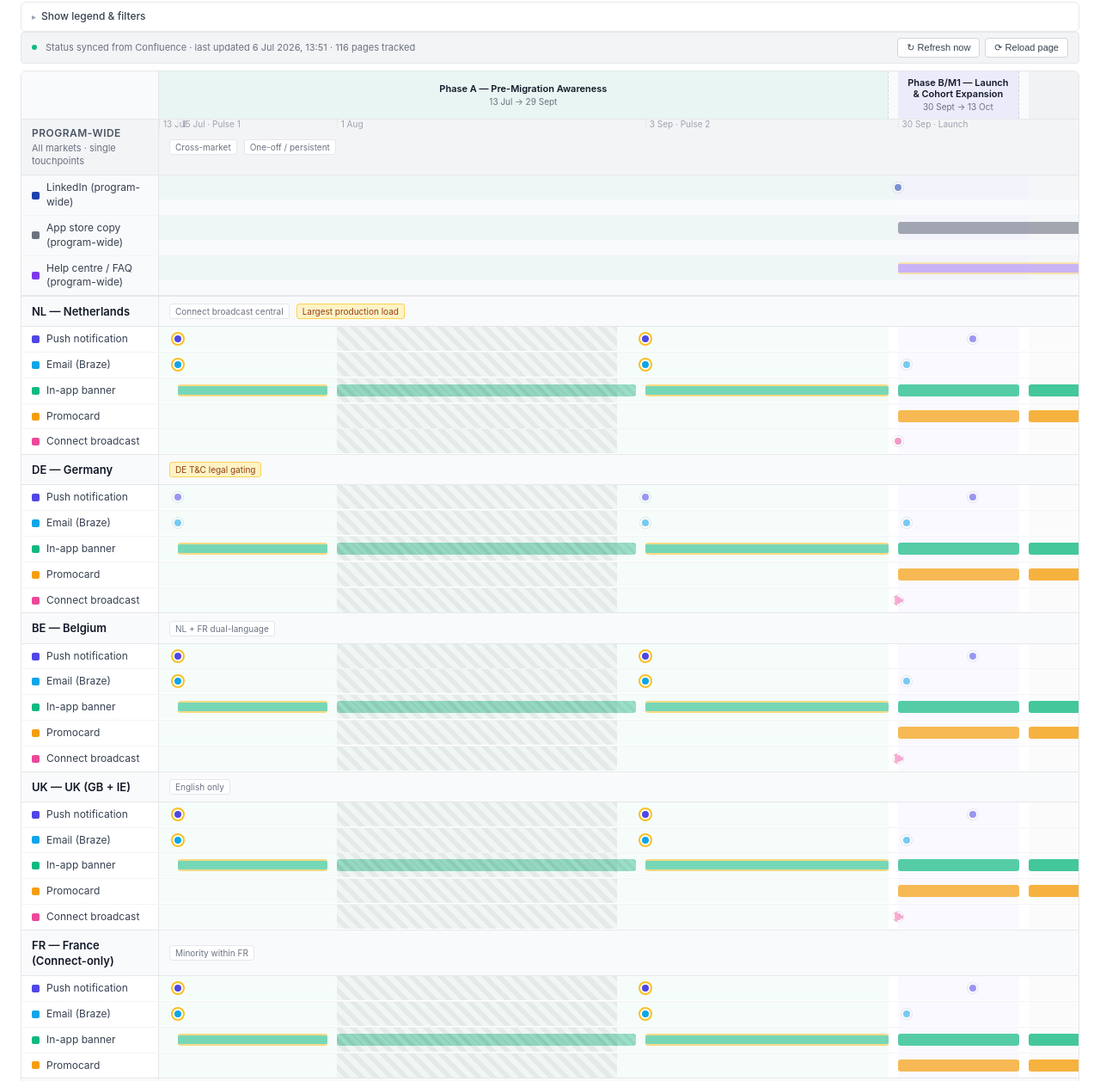
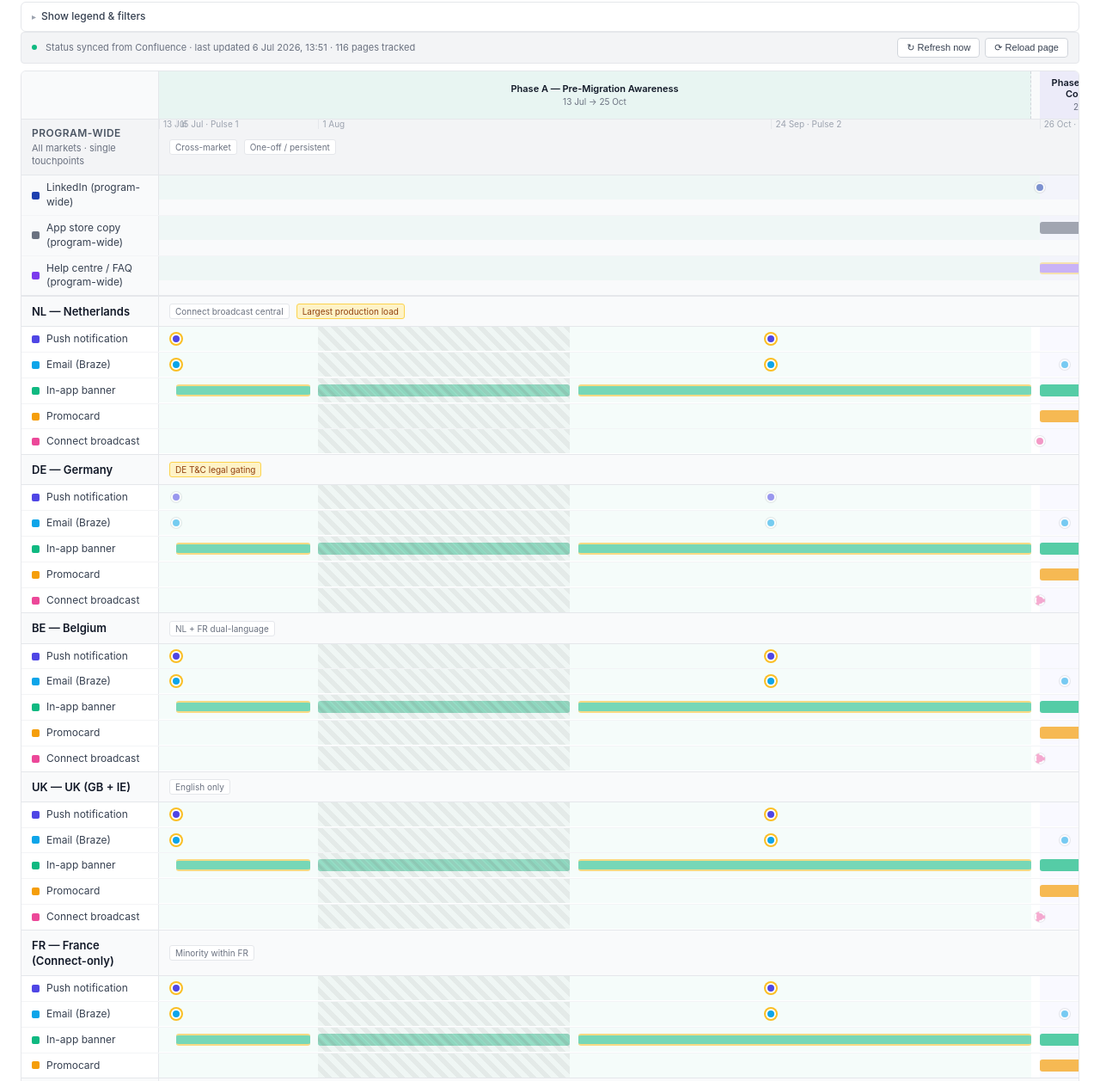
Before and after one commit to dcbrigham/one-account-timeline, a website: page index.html in a window 1280 px wide. Shown: the part 265-1522 px from the top of the page at 86% size. Drawn offline with Linux system fonts and the light colour scheme.

Commit message:
Update index.html

```diff
--- a/index.html
+++ b/index.html
@@ -189,7 +189,7 @@ body { padding: 20px 24px 40px; }
 
 <div class="header">
   <h1>One Account migration — campaign timeline</h1>
-  <div class="tagline">A live view of every comm scheduled across the migration window (13 Jul 2026 → 31 Mar 2027). Statuses sync daily from Confluence.</div>
+  <div class="tagline">A live view of every comm scheduled across the migration window (13 Jul 2026 → 30 Apr 2027). Statuses sync daily from Confluence.</div>
 </div>
 
 <section class="snapshot" aria-label="Stakeholder snapshot">
@@ -289,13 +289,13 @@ body { padding: 20px 24px 40px; }
   <summary>How to read this chart</summary>
   <div class="disclosure-body footnote-block">
     <div style="font-size: 11px; color: #6b7280; line-height: 1.5;">
-      Each market row shows the campaign cadence per channel. Circles are discrete moments (a push send, an email send, a broadcast). Bars are continuous (in-app banner, Promocard, help centre) — segmented to show how the content pack changes between phases and movements. Phase B uses 4 push notifications + 3 emails per market — one push and one email in M1 (launch), two pushes and one email in M2 (benefit-led then deadline-led), one email and one push in M3 (escalation). Each wave narrows to non-converters. The diagonal-striped band is the August dead zone — no new comms ship, but the in-app banner stays live with the &ldquo;Coming 30 September&rdquo; holding state. The red vertical line marks today.
+      Each market row shows the campaign cadence per channel. Circles are discrete moments (a push send, an email send, a broadcast). Bars are continuous (in-app banner, Promocard, help centre) — segmented to show how the content pack changes between phases and movements. Phase B uses 4 push notifications + 3 emails per market — one push and one email in M1 (launch), two pushes and one email in M2 (benefit-led then deadline-led), one email and one push in M3 (escalation). Each wave narrows to non-converters. The diagonal-striped bands are the two dead zones — August (HCP summer holiday) and 21 Dec → 3 Jan (Christmas / New Year). No new comms ship in either window, but the in-app banner stays live with &ldquo;Coming 26 October&rdquo; (in August) and the M2 content pack (over Christmas). The red vertical line marks today.
     </div>
-    <div class="footnote"><strong>Phase A scope.</strong> Phase A uses only push, email, and in-app banner. No Promocard, Connect broadcast, LinkedIn, or app store presence in Phase A. Pulse 1 (~15 Jul) lands before HCPs check out for August; Pulse 2 (~3 Sep) is the post-holiday reintroduction with deadline foreshadowing.</div>
+    <div class="footnote"><strong>Phase A scope.</strong> Phase A uses only push, email, and in-app banner. No Promocard, Connect broadcast, LinkedIn, or app store presence in Phase A. Pulse 1 (~15 Jul) lands before HCPs check out for August; Pulse 2 (24 Sep) confirms the 26 October launch and sets expectations — deliberately late enough to clear the busy early-September comms period, and close enough to launch that recall holds.</div>
     <div class="footnote"><strong>Movement 3 note.</strong> Movement 3 messaging carries both consequence framing (&ldquo;you'll lose access if you don't migrate&rdquo;) and recovery information (&ldquo;here's what creating a new account will look like&rdquo;). This seeds Phase C so the cutoff isn't a surprise.</div>
     <div class="footnote"><strong>Phase C scope.</strong> Phase C is CS-led and reactive — no scheduled push, email, broadcast, or Promocard. The active surfaces are the in-app &ldquo;locked-out&rdquo; message (visible to users who attempt to log in with old credentials) and the help-centre article / public FAQ (live throughout Phase B as a passive seed, promoted in M3, featured in C). Push/email/Promocard/broadcast lanes are intentionally empty in Phase C.</div>
     <div class="footnote"><strong>Cancelled campaigns.</strong> Campaigns marked as cancelled appear muted with a red strikethrough (markers) or hashed pattern (bars). The tooltip surfaces the cancellation reason. Toggle &ldquo;Hide cancelled&rdquo; in the filter bar to remove them from view entirely.</div>
-    <div class="footnote"><strong>Placeholder dates.</strong> Pulse 1 (15 Jul) and Pulse 2 (3 Sep) are working dates. Phase C end (31 Mar 2027) covers the Q1 retro window — adjust if the wrap-up timeline differs.</div>
+    <div class="footnote"><strong>Placeholder dates.</strong> Pulse 1 (~15 Jul) and Pulse 2 (24 Sep) are working dates. Launch (26 Oct 2026) is the optimistic go-live; cutoff (31 Jan 2027) is the working end-of-Phase-B date. Phase C end (30 Apr 2027) covers the ~3-month post-cutoff recovery window — adjust if the wrap-up timeline differs.</div>
   </div>
 </details>
 
@@ -304,12 +304,14 @@ body { padding: 20px 24px 40px; }
 <script>
 // ---------- Data ----------
 const START = new Date('2026-07-13'); // Monday — Phase A Pulse 1 ships ~15 Jul
-const END = new Date('2027-03-31');
-const TOTAL_DAYS = Math.round((END - START) / 86400000); // 261
-const LAUNCH_DAY = 79;  // 30 September 2026 — Phase B Movement 1 begins
-const CUTOFF_DAY = 171; // 31 December 2026 — Phase B ends, Phase C begins
+const END = new Date('2027-04-30');
+const TOTAL_DAYS = Math.round((END - START) / 86400000); // 291
+const LAUNCH_DAY = 105; // 26 October 2026 — Phase B Movement 1 begins
+const CUTOFF_DAY = 202; // 31 January 2027 — Phase B ends, Phase C begins
 const AUGUST_START = 19; // 1 Aug
 const AUGUST_END = 49;   // 31 Aug
+const CHRISTMAS_START = 161; // Mon 21 Dec 2026 — start of Xmas dead zone
+const CHRISTMAS_END = 174;   // Sun 3 Jan 2027 — end of Xmas dead zone
 
 function dayOf(date) { return Math.round((new Date(date) - START) / 86400000); }
 function pct(day) {
@@ -353,11 +355,11 @@ function renderTodayLine(track, opts) {
 }
 
 const movements = [
-  { id: 'a',  name: 'Phase A — Pre-Migration Awareness',      startDay: 0,   endDay: 78,  color: 'rgba(16,185,129,0.07)' },
-  { id: 'm1', name: 'Phase B/M1 — Launch & Cohort Expansion', startDay: 79,  endDay: 92,  color: 'rgba(79,70,229,0.08)' },
-  { id: 'm2', name: 'Phase B/M2 — Active Campaign',           startDay: 93,  endDay: 140, color: 'rgba(0,0,0,0.03)' },
-  { id: 'm3', name: 'Phase B/M3 — Escalation',                startDay: 141, endDay: 171, color: 'rgba(220,38,38,0.07)' },
-  { id: 'c',  name: 'Phase C — Post-Cutoff Recovery',         startDay: 172, endDay: 261, color: 'rgba(124,58,237,0.07)' }
+  { id: 'a',  name: 'Phase A — Pre-Migration Awareness',      startDay: 0,   endDay: 104, color: 'rgba(16,185,129,0.07)' },
+  { id: 'm1', name: 'Phase B/M1 — Launch & Cohort Expansion', startDay: 105, endDay: 121, color: 'rgba(79,70,229,0.08)' },
+  { id: 'm2', name: 'Phase B/M2 — Active Campaign',           startDay: 122, endDay: 174, color: 'rgba(0,0,0,0.03)' },
+  { id: 'm3', name: 'Phase B/M3 — Escalation',                startDay: 175, endDay: 202, color: 'rgba(220,38,38,0.07)' },
+  { id: 'c',  name: 'Phase C — Post-Cutoff Recovery',         startDay: 203, endDay: 291, color: 'rgba(124,58,237,0.07)' }
 ];
 
 // User counts and programme-share percentages used to live on each market object
@@ -394,63 +396,63 @@ const programChannels = [
 // (Push1 = benefit-led, Push2 = deadline-led).
 const discreteEvents = {
   a: [
-    { day: 2, label: 'Pulse 1 — Pre-holiday awareness', cohort: 'All in-scope users', purpose: 'Informative only — no action possible yet. "Your app is getting a more secure login on 30 September." Tone: forward-looking, low-pressure. Lands before HCPs check out for August.' },
-    { day: 52, label: 'Pulse 2 — Post-holiday reminder', cohort: 'All in-scope users', purpose: 'Reintroduces the change after August. Foreshadows the deadline. "Welcome back — starting 30 September you\'ll be asked to set up your new login. You\'ll have until [end-of-quarter date] to complete it."' }
+    { day: 2, label: 'Pulse 1 — Pre-holiday awareness', cohort: 'All in-scope users', purpose: 'Informative only — no action possible yet. "Your app is getting a more secure login on 26 October." Tone: forward-looking, low-pressure. Lands before HCPs check out for August.' },
+    { day: 73, label: 'Pulse 2 — Launch confirmed', cohort: 'All in-scope users', purpose: 'Thu 24 Sep 2026. Confirms the 26 October launch and sets expectations. "Your new login goes live on 26 October — here\'s what to expect. You\'ll have until [end-of-January] to set it up." Landing 4.5 weeks pre-launch: past the busy early-September comms wave, close enough that recall holds.' }
   ],
   m1: [
-    { day: 80, label: 'Launch announcement', cohort: 'All Connect-only users', purpose: 'Thu 1 Oct 2026. Launch email: what, why, how. Welcoming, reassuring tone.', channels: ['email'] },
-    { day: 87, label: 'Mid-M1 nudge', cohort: 'All Connect-only users', purpose: 'Thu 8 Oct 2026. Mid-window push reminder. Welcoming, reassuring tone.', channels: ['push'] }
+    { day: 108, label: 'Launch announcement', cohort: 'All Connect-only users', purpose: 'Thu 29 Oct 2026. Launch email: what, why, how. Welcoming, reassuring tone.', channels: ['email'] },
+    { day: 115, label: 'Mid-M1 nudge', cohort: 'All Connect-only users', purpose: 'Thu 5 Nov 2026. Mid-window push reminder. Welcoming, reassuring tone.', channels: ['push'] }
   ],
   m2: [
-    { day: 99, label: 'Benefit-led push (#1)', cohort: 'Non-converters', purpose: 'Tue 20 Oct 2026. Benefit-focused, motivating, action-oriented. First M2 push.', channels: ['push'], pageKeyChannel: 'Push1' },
-    { day: 113, label: 'Benefit case + friction handling', cohort: 'Non-converters', purpose: 'Tue 3 Nov 2026. Longer-form email: benefit case + friction handling. Addresses concerns.', channels: ['email'] },
-    { day: 136, label: 'Deadline-led push (#2)', cohort: 'Non-converters', purpose: 'Thu 26 Nov 2026. Direct, deadline-aware. Bridges into M3 escalation.', channels: ['push'], pageKeyChannel: 'Push2' }
+    { day: 127, label: 'Benefit-led push (#1)', cohort: 'Non-converters', purpose: 'Tue 17 Nov 2026. Benefit-focused, motivating, action-oriented. First M2 push.', channels: ['push'], pageKeyChannel: 'Push1' },
+    { day: 141, label: 'Benefit case + friction handling', cohort: 'Non-converters', purpose: 'Tue 1 Dec 2026. Longer-form email: benefit case + friction handling. Addresses concerns.', channels: ['email'] },
+    { day: 157, label: 'Deadline-led push (#2)', cohort: 'Non-converters', purpose: 'Thu 17 Dec 2026. Direct, deadline-aware. Last comm before the Christmas dead zone. Bridges into M3 escalation.', channels: ['push'], pageKeyChannel: 'Push2' }
   ],
   m3: [
-    { day: 141, label: 'Formal final notice', cohort: 'Non-migrators', purpose: 'Tue 1 Dec 2026. Formal final-notice email. Urgent but supportive. Escalation with consequence + recovery path.', channels: ['email'] },
-    { day: 157, label: 'Last call', cohort: 'Non-migrators', purpose: 'Thu 17 Dec 2026. Last call before holiday wind-down. Direct, deadline-imminent.', channels: ['push'] }
+    { day: 176, label: 'Formal final notice', cohort: 'Non-migrators', purpose: 'Tue 5 Jan 2027. Formal final-notice email — first comm after the Christmas break. Urgent but supportive. Escalation with consequence + recovery path.', channels: ['email'] },
+    { day: 192, label: 'Last call', cohort: 'Non-migrators', purpose: 'Thu 21 Jan 2027. Last call before cutoff. Direct, deadline-imminent.', channels: ['push'] }
   ]
 };
 
 // Continuous bar template (in-app banner has Phase A segments; Promocard is Phase B only)
 const continuousBars = {
   inapp: [
-    { startDay: 2,   endDay: 18,  label: 'Phase A — Pulse 1 banner', movement: 'A',  purpose: 'Pre-holiday awareness banner. Persistent surface. Reads as "A change is coming on 30 September." Includes the "Coming 30 September" holding state for users who try to act early.' },
-    { startDay: 19,  endDay: 51,  label: 'August holding state', movement: 'A', purpose: 'August non-working month. No new active push/email comms, but the banner stays live with "Coming 30 September" content so users who open Connect in August still see it.' },
-    { startDay: 52,  endDay: 78,  label: 'Phase A — Pulse 2 banner', movement: 'A',  purpose: 'Post-holiday reminder banner. Foreshadows the deadline. "Starting 30 September you\'ll be asked to set up your new login."' },
-    { startDay: 79,  endDay: 92,  label: 'M1 content pack', movement: 'M1', purpose: 'Welcoming, reassuring. "Set up your secure login."' },
-    { startDay: 93,  endDay: 140, label: 'M2 content pack', movement: 'M2', purpose: 'Helpful, deadline-aware. Includes deadline date.' },
-    { startDay: 141, endDay: 171, label: 'M3 content pack', movement: 'M3', purpose: 'Direct. Consequence framing + recovery path. Final-week countdown.' },
-    { startDay: 172, endDay: 261, label: 'Phase C — Locked-out message', movement: 'C', purpose: 'Persistent in-app message for any user who attempts to log in with old credentials after cutoff. Explains the account has closed, links to the help-centre article, and points to the new sign-up flow. Reactive only — not pushed to anyone.' }
+    { startDay: 2,   endDay: 18,  label: 'Phase A — Pulse 1 banner', movement: 'A',  purpose: 'Pre-holiday awareness banner. Persistent surface. Reads as "A change is coming on 26 October." Includes the "Coming 26 October" holding state for users who try to act early.' },
+    { startDay: 19,  endDay: 49,  label: 'August holding state', movement: 'A', purpose: 'August non-working month. No new active push/email comms, but the banner stays live with "Coming 26 October" content so users who open Connect in August still see it.' },
+    { startDay: 50,  endDay: 104, label: 'Phase A — Pulse 2 + pre-launch banner', movement: 'A',  purpose: 'September–October build-up banner. Persistent through Pulse 2 (24 Sep) and the runway to launch. "Coming 26 October — set up your new login" with a shortening countdown as launch approaches.' },
+    { startDay: 105, endDay: 121, label: 'M1 content pack', movement: 'M1', purpose: 'Welcoming, reassuring. "Set up your secure login."' },
+    { startDay: 122, endDay: 174, label: 'M2 content pack', movement: 'M2', purpose: 'Helpful, deadline-aware. Includes deadline date. Stays live through the Christmas dead zone.' },
+    { startDay: 175, endDay: 202, label: 'M3 content pack', movement: 'M3', purpose: 'Direct. Consequence framing + recovery path. Final-week countdown.' },
+    { startDay: 203, endDay: 291, label: 'Phase C — Locked-out message', movement: 'C', purpose: 'Persistent in-app message for any user who attempts to log in with old credentials after cutoff. Explains the account has closed, links to the help-centre article, and points to the new sign-up flow. Reactive only — not pushed to anyone.' }
   ],
   promocard: [
-    { startDay: 79,  endDay: 92,  label: 'M1 content pack', movement: 'M1', purpose: 'Welcoming, reassuring. "Set up your secure login."' },
-    { startDay: 93,  endDay: 140, label: 'M2 content pack', movement: 'M2', purpose: 'Helpful, deadline-aware. Includes deadline date.' },
-    { startDay: 141, endDay: 171, label: 'M3 content pack', movement: 'M3', purpose: 'Direct. Consequence framing + recovery path. Final-week countdown.' }
+    { startDay: 105, endDay: 121, label: 'M1 content pack', movement: 'M1', purpose: 'Welcoming, reassuring. "Set up your secure login."' },
+    { startDay: 122, endDay: 174, label: 'M2 content pack', movement: 'M2', purpose: 'Helpful, deadline-aware. Includes deadline date. Stays live through the Christmas dead zone.' },
+    { startDay: 175, endDay: 202, label: 'M3 content pack', movement: 'M3', purpose: 'Direct. Consequence framing + recovery path. Final-week countdown.' }
   ]
 };
 
 // Connect broadcast — primarily NL
 const broadcastEvents = {
   NL: [
-    { day: 79,  label: 'Launch broadcast', cohort: 'All NL Connect-only', purpose: 'Day 1 hero broadcast. Highest-reach NL surface. A/B subject.' },
-    { day: 128, label: 'Mid-campaign reminder', cohort: 'NL non-converters', purpose: 'M2 nudge via Connect broadcast.' },
-    { day: 162, label: 'Final reminder broadcast', cohort: 'NL non-migrators', purpose: 'M3 escalation moment. Pairs with 1-week warning.' }
+    { day: 105, label: 'Launch broadcast', cohort: 'All NL Connect-only', purpose: 'Mon 26 Oct 2026. Day 1 hero broadcast. Highest-reach NL surface. A/B subject.' },
+    { day: 154, label: 'Mid-campaign reminder', cohort: 'NL non-converters', purpose: 'Mon 14 Dec 2026. M2 nudge via Connect broadcast. Sits between the M2 email (1 Dec) and Push2 (17 Dec).' },
+    { day: 197, label: 'Final reminder broadcast', cohort: 'NL non-migrators', purpose: 'Tue 26 Jan 2027. M3 escalation moment — 5 days before cutoff. Pairs with the last-call push.' }
   ],
   // Others get optional treatment — show as muted single broadcast
-  DE: [{ day: 79, label: 'Launch broadcast (optional)', cohort: 'All DE Connect-only', purpose: 'Optional under Model C. Decision pending DE Connect ops.' }],
-  BE: [{ day: 79, label: 'Launch broadcast (optional)', cohort: 'All BE Connect-only', purpose: 'Optional. Dual-language consideration if used.' }],
-  UK: [{ day: 79, label: 'Launch broadcast (optional)', cohort: 'All UK Connect-only', purpose: 'Optional under Model C.' }],
+  DE: [{ day: 105, label: 'Launch broadcast (optional)', cohort: 'All DE Connect-only', purpose: 'Mon 26 Oct 2026. Optional under Model C. Decision pending DE Connect ops.' }],
+  BE: [{ day: 105, label: 'Launch broadcast (optional)', cohort: 'All BE Connect-only', purpose: 'Mon 26 Oct 2026. Optional. Dual-language consideration if used.' }],
+  UK: [{ day: 105, label: 'Launch broadcast (optional)', cohort: 'All UK Connect-only', purpose: 'Mon 26 Oct 2026. Optional under Model C.' }],
   FR: [],
   IT: []
 };
 
 const programEvents = {
   linkedin: [
-    { day: 79, label: 'LinkedIn launch post', cohort: 'Public', purpose: 'One-off program-level announcement. Cross-market. Drafted by program comms lead. Phase B only — no Phase A LinkedIn presence per v5 doc.' }
+    { day: 105, label: 'LinkedIn launch post', cohort: 'Public', purpose: 'Mon 26 Oct 2026. One-off program-level announcement. Cross-market. Drafted by program comms lead. Phase B only — no Phase A LinkedIn presence per v5 doc.' }
   ],
   appstore: [
-    { day: 79, label: 'App store copy update', cohort: 'Anyone discovering Connect', purpose: 'Updated once at launch. Mentions secure login. Not hero. Persists through window.' }
+    { day: 105, label: 'App store copy update', cohort: 'Anyone discovering Connect', purpose: 'Mon 26 Oct 2026. Updated once at launch. Mentions secure login. Not hero. Persists through window.' }
   ]
 };
 
@@ -466,10 +468,10 @@ let confluenceStatus = { pages: {} };
 const STATUS_RANK = { 'Not started': 0, 'In progress': 1, 'Ready': 2, 'Live': 3 };
 
 function movementFromDay(day) {
-  if (day <= 78) return 'A';
-  if (day <= 92) return 'M1';
-  if (day <= 140) return 'M2';
-  if (day <= 171) return 'M3';
+  if (day <= 104) return 'A';
+  if (day <= 121) return 'M1';
+  if (day <= 174) return 'M2';
+  if (day <= 202) return 'M3';
   return 'C';
 }
 
@@ -661,31 +663,28 @@ function buildAxis() {
     { day: 19,  label: '1 Aug' },
     { day: 49,  label: '31 Aug' },
     { day: 50,  label: '1 Sep' },
-    { day: 52,  label: '3 Sep · Pulse 2' },
-    { day: 79,  label: '30 Sep · Launch' },
-    { day: 81,  label: '1 Oct' },
-    { day: 86,  label: '6 Oct' },
-    { day: 92,  label: '13 Oct' },
-    { day: 100, label: '21 Oct' },
+    { day: 73,  label: '24 Sep · Pulse 2' },
+    { day: 80,  label: '1 Oct' },
+    { day: 105, label: '26 Oct · Launch' },
     { day: 111, label: '1 Nov' },
-    { day: 114, label: '4 Nov' },
-    { day: 128, label: '18 Nov' },
-    { day: 140, label: '30 Nov' },
-    { day: 141, label: '1 Dec · M3' },
-    { day: 155, label: '15 Dec' },
-    { day: 162, label: '22 Dec' },
-    { day: 168, label: '28 Dec' },
-    { day: 171, label: '31 Dec · Cutoff' },
-    { day: 172, label: '1 Jan · Phase C' },
+    { day: 122, label: '12 Nov · M2' },
+    { day: 141, label: '1 Dec' },
+    { day: 157, label: '17 Dec · Push2' },
+    { day: 161, label: '21 Dec · Xmas' },
+    { day: 174, label: '3 Jan' },
+    { day: 175, label: '4 Jan · M3' },
     { day: 186, label: '15 Jan' },
-    { day: 203, label: '1 Feb' },
+    { day: 202, label: '31 Jan · Cutoff' },
+    { day: 203, label: '1 Feb · Phase C' },
     { day: 217, label: '15 Feb' },
     { day: 231, label: '1 Mar' },
     { day: 245, label: '15 Mar' },
-    { day: 261, label: '31 Mar' }
+    { day: 261, label: '31 Mar' },
+    { day: 262, label: '1 Apr' },
+    { day: 291, label: '30 Apr' }
   ];
   // For full view, show only major markers; for zoomed views show finer granularity
-  const fullViewMajor = [0, 2, 19, 52, 79, 111, 141, 171, 172, 203, 231, 261];
+  const fullViewMajor = [0, 2, 19, 73, 105, 122, 161, 175, 202, 203, 231, 261, 291];
   const ticksToShow = state.zoom === 'all'
     ? allTicks.filter(t => fullViewMajor.includes(t.day))
     : allTicks.filter(t => inView(t.day));
@@ -705,21 +704,36 @@ function buildAxis() {
   chart.appendChild(axis);
 }
 
+// Generic dead-zone overlay renderer — used for August and the Christmas/NY window.
+// Reuses the .august-overlay class for its striped visual style.
+function renderDeadZoneOverlay(track, startDay, endDay, tooltip) {
+  if (endDay < state.viewStart || startDay > state.viewEnd) return;
+  const clipStart = Math.max(startDay, state.viewStart);
+  const clipEnd = Math.min(endDay, state.viewEnd);
+  const el = document.createElement('div');
+  el.className = 'august-overlay';
+  el.style.left = pct(clipStart) + '%';
+  el.style.width = (pct(clipEnd) - pct(clipStart)) + '%';
+  el.dataset.tooltip = JSON.stringify(tooltip);
+  track.appendChild(el);
+}
+
 function renderAugustOverlay(track) {
-  if (AUGUST_END < state.viewStart || AUGUST_START > state.viewEnd) return;
-  const clipStart = Math.max(AUGUST_START, state.viewStart);
-  const clipEnd = Math.min(AUGUST_END, state.viewEnd);
-  const aug = document.createElement('div');
-  aug.className = 'august-overlay';
-  aug.style.left = pct(clipStart) + '%';
-  aug.style.width = (pct(clipEnd) - pct(clipStart)) + '%';
-  aug.dataset.tooltip = JSON.stringify({
+  renderDeadZoneOverlay(track, AUGUST_START, AUGUST_END, {
     title: 'August — non-working month',
     meta: '1 Aug → 31 Aug',
-    detail: 'No new active push or email comms. HCPs are on holiday (FR, IT, DE especially); internal stakeholders are also off. The in-app banner stays live with "Coming 30 September" holding-state content so users who do open Connect still see the message.',
+    detail: 'No new active push or email comms. HCPs are on holiday (FR, IT, DE especially); internal stakeholders are also off. The in-app banner stays live with "Coming 26 October" holding-state content so users who do open Connect still see the message.',
     cohort: 'All in-scope markets'
   });
-  track.appendChild(aug);
+}
+
+function renderChristmasOverlay(track) {
+  renderDeadZoneOverlay(track, CHRISTMAS_START, CHRISTMAS_END, {
+    title: 'Christmas / New Year — dead zone',
+    meta: '21 Dec 2026 → 3 Jan 2027',
+    detail: 'No new active push or email comms. HCPs off for the last week of December + New Year; internal stakeholders also off. The in-app banner stays live with the M2 content pack so users who open Connect still see the deadline messaging. M2 Push2 (17 Dec) is the last comm before this window; M3 formal notice (5 Jan) is the first after.',
+    cohort: 'All in-scope markets'
+  });
 }
 
 function renderEvent(track, ev, channel, marketId) {
@@ -823,6 +837,7 @@ function buildChannelTrack(channel, marketId) {
     track.appendChild(band);
   });
   renderAugustOverlay(track);
+  renderChristmasOverlay(track);
 
   if (channel.id === 'push' || channel.id === 'email') {
     ['a', 'm1', 'm2', 'm3'].forEach(mid => {
@@ -933,9 +948,9 @@ function buildProgramBlock() {
     } else if (channel.id === 'helpcentre') {
       // Three segments: passive seed through B/M1+M2, promoted in B/M3, featured in C
       const segs = [
-        { startDay: 79,  endDay: 140, label: 'Live — passive seed (B/M1+M2)', opacity: 0.35, detail: 'Help-centre article published and live, but not promoted. Users who go looking will find it. No links in marketing comms yet.' },
-        { startDay: 141, endDay: 171, label: 'Promoted in M3 messaging', opacity: 0.7, detail: 'M3 escalation comms link to the article ("here\'s what creating a new account will look like"). Article surfaces in CS scripts.' },
-        { startDay: 172, endDay: 261, label: 'Featured in Phase C recovery', opacity: 1, detail: 'Article is the primary recovery asset for locked-out users. Public-facing FAQ is featured. CS scripts route here first.' }
+        { startDay: 105, endDay: 174, label: 'Live — passive seed (B/M1+M2)', opacity: 0.35, detail: 'Help-centre article published and live, but not promoted. Users who go looking will find it. No links in marketing comms yet.' },
+        { startDay: 175, endDay: 202, label: 'Promoted in M3 messaging', opacity: 0.7, detail: 'M3 escalation comms link to the article ("here\'s what creating a new account will look like"). Article surfaces in CS scripts.' },
+        { startDay: 203, endDay: 291, label: 'Featured in Phase C recovery', opacity: 1, detail: 'Article is the primary recovery asset for locked-out users. Public-facing FAQ is featured. CS scripts route here first.' }
       ];
       const helpCentrePageKeys = ['NL','DE','BE','UK','FR','IT'].map(m => `C-HelpCentre-${m}`);
       segs.forEach(seg => {
```
